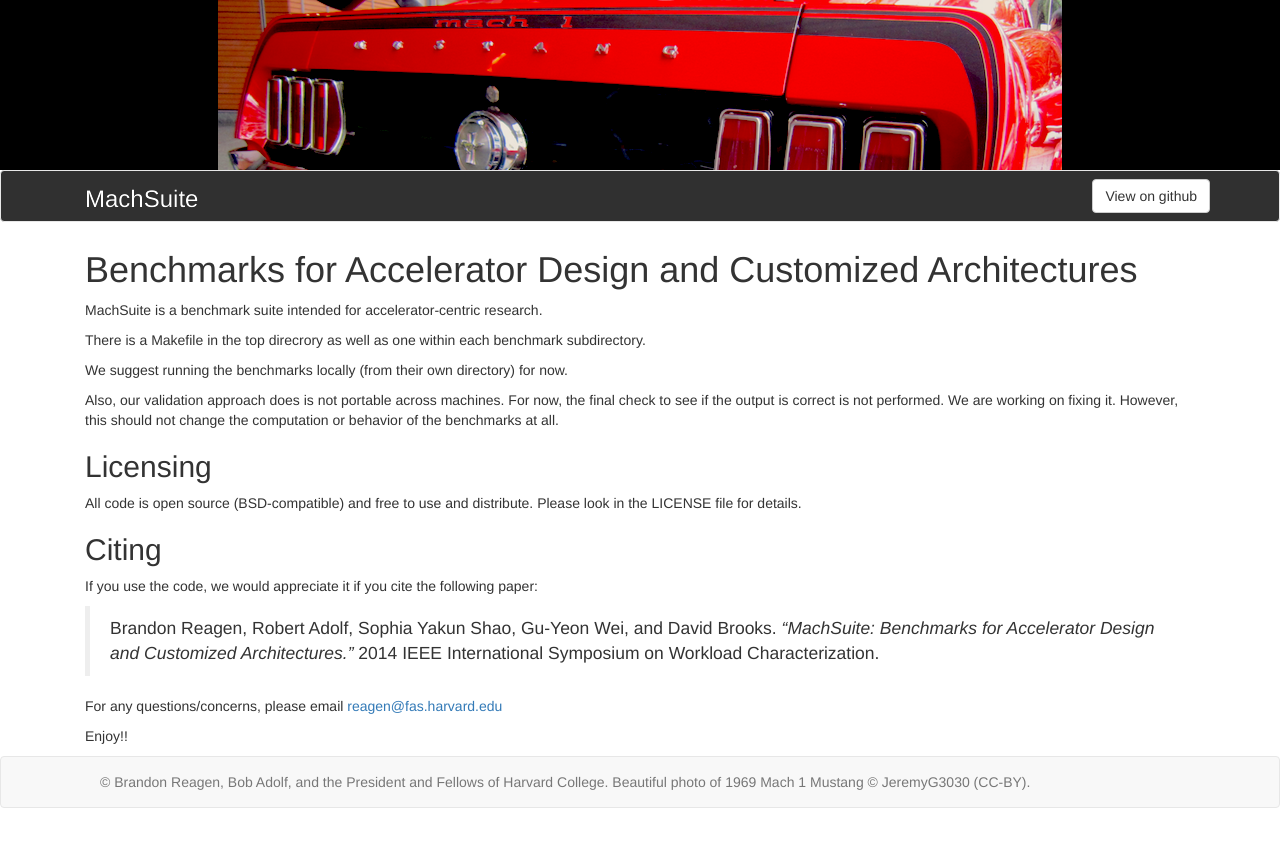
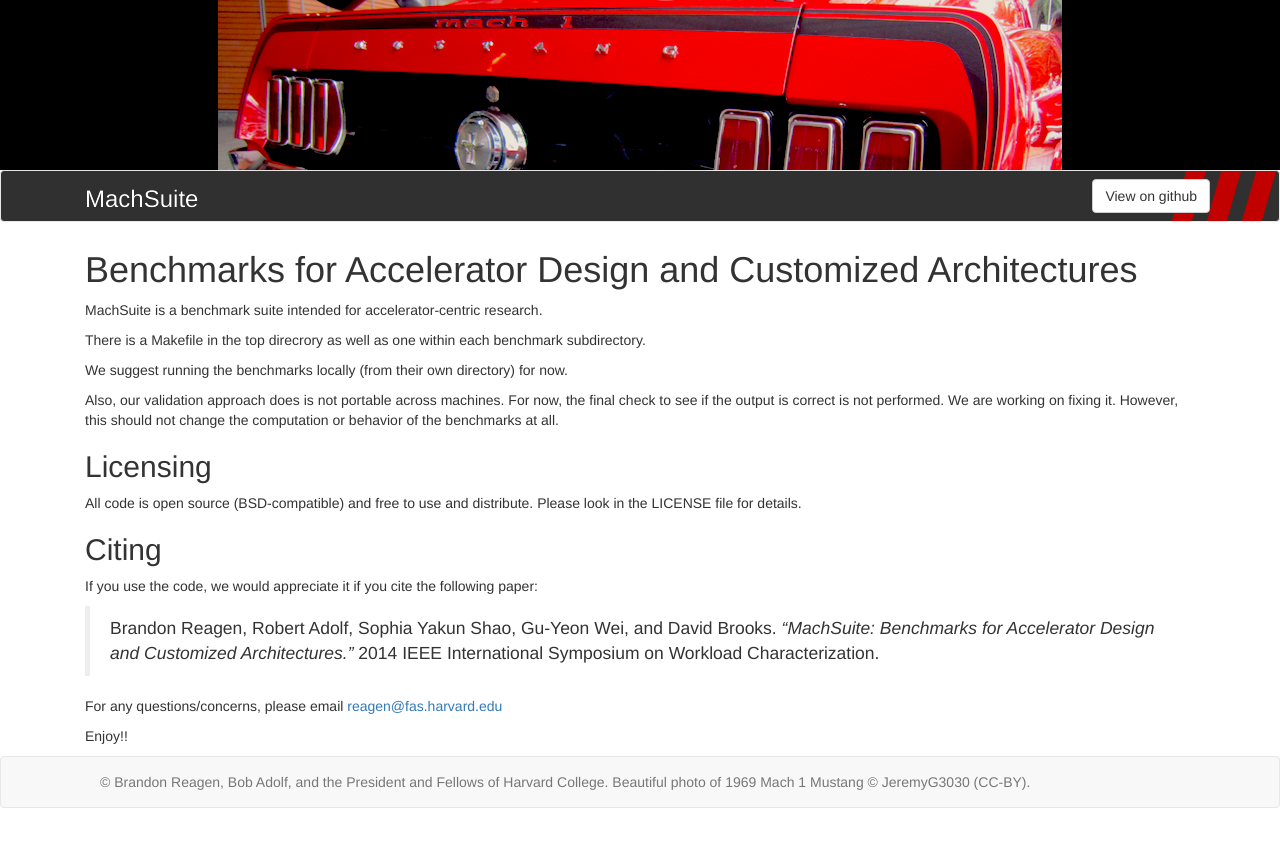
Before and after one commit to breagen/MachSuite, a Jekyll site: the page built from index.md, in a window 1280 px wide. Shown: the top 847 px of the page. Built offline with Jekyll 4.4.1, drawn with Linux system fonts in a browser that asks for light colours; nearby versions of some CDN libraries.

Commit message:
Hack for Jekyll not processing css files.

```diff
--- a/css/custom.css
+++ b/css/custom.css
@@ -1,6 +1,6 @@
 #nav {
   background-color: #303030;
-  background-image: url("{{site.baseurl}}/assets/stripes.svg");
+  background-image: url("../assets/stripes.svg");
   background-repeat: no-repeat;
   background-position: right center;
   margin-bottom: 0px;
```
